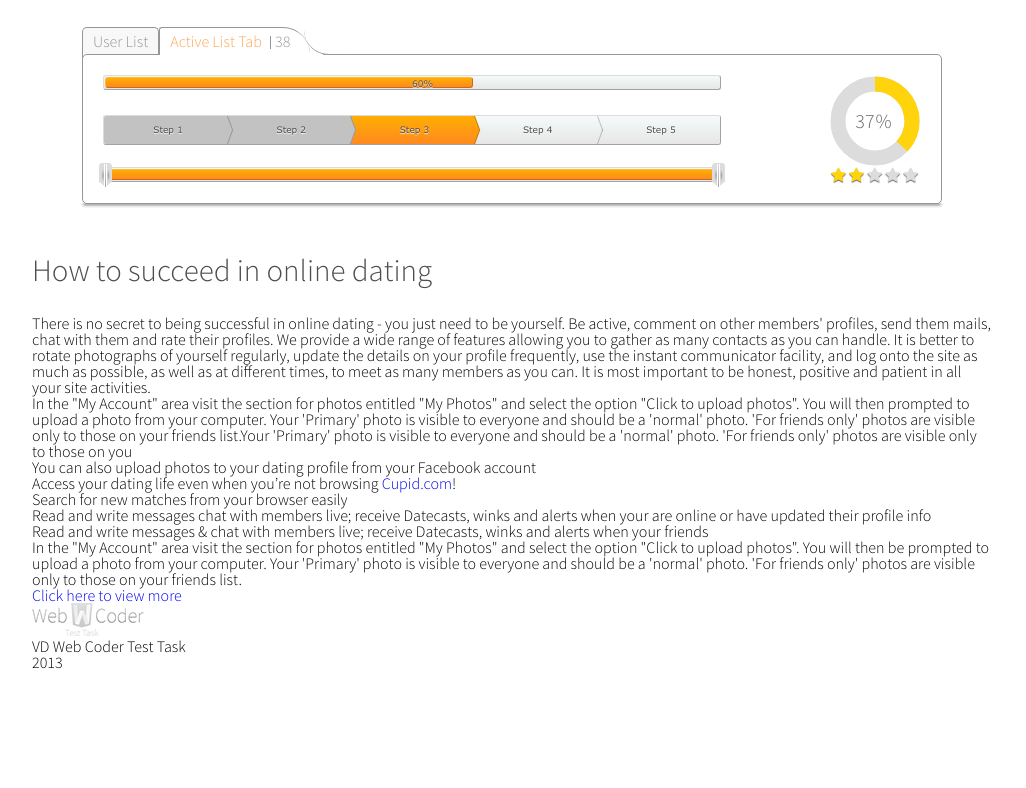
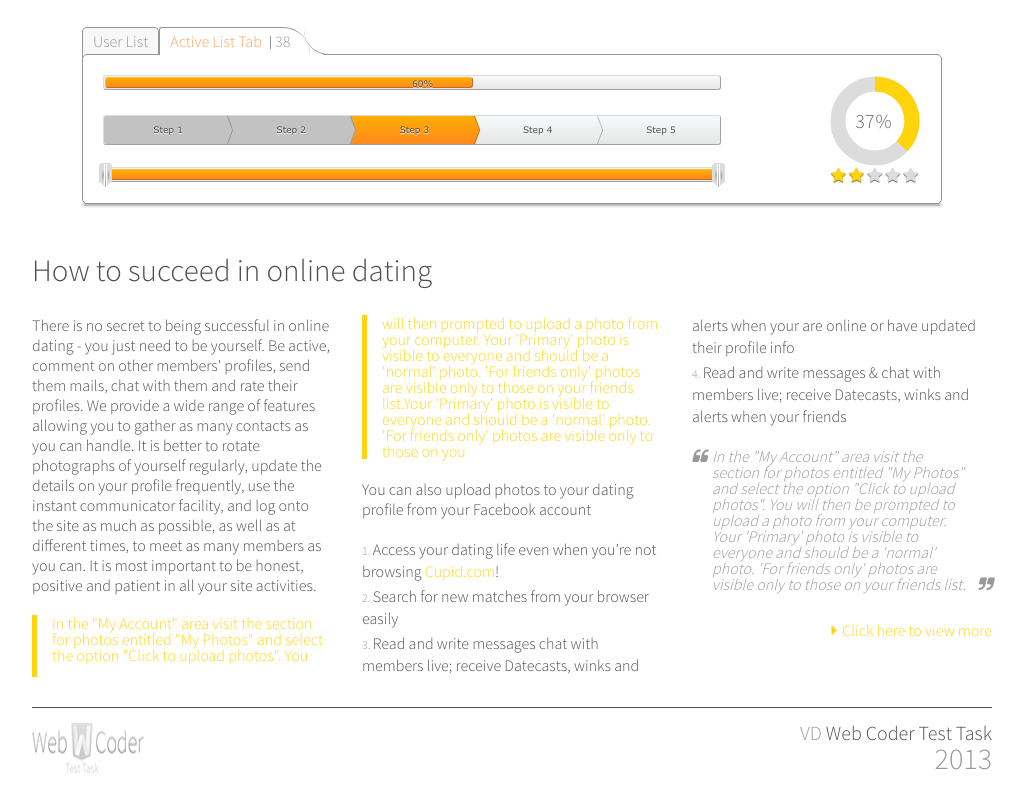
Before and after one commit to Max-im/testWebCoder, a website: page src/index.html in a window 1280 px wide. Shown: the part 1037-1825 px from the top of the page, without its empty margins (128-1154 px from the left). Before the commit the page ends 1709 px from the top, so only its background shows below. Drawn offline with Linux system fonts and the light colour scheme.

Commit message:
make how block and footer

```diff
--- a/src/index.html
+++ b/src/index.html
@@ -545,7 +545,7 @@
 
 				</div><!-- userList__tabs -->
 
-			</section>
+			</section><!-- userList -->
 
 		</div><!-- userInfo block -->
 
@@ -556,6 +556,8 @@
 			<section class="howTo block">
 
 				<h3 class="block__header">How to succeed in online dating</h3>
+
+				<div class="howTo__columns">
 
 					<p class="howTo__textNote">
 						There is no secret to being successful in online dating - you just need to be yourself. Be active, comment on other members' profiles, send them mails, chat with them and rate their profiles. We provide a wide range of features allowing you to gather as many contacts as you can handle. It is better to rotate photographs of yourself regularly, update the details on your profile frequently, use the instant communicator facility, and log onto the site as much as possible, as well as at different times, to meet as many members as you can. It is most important to be honest, positive and patient in all your site activities.
@@ -569,25 +571,36 @@
 						You can also upload photos to your dating profile from your Facebook account
 					</p>
 
-					<ol>
-						<li>
+					<ol class="howTo__ordList">
+						<li class="howTo__list">
+							<span class="howTo__listIn">
 								Access your dating life even when you’re not browsing <a class="block__link" target="_blank" href="#">Cupid.com</a>!
+							</span>
 						</li>
-						<li>
+						<li class="howTo__list">
+							<span class="howTo__listIn">
 								Search for new matches from your browser easily
+							</span>
 						</li>
-						<li>
+						<li class="howTo__list">
+							<span class="howTo__listIn">
 								Read and write messages  chat with members live; receive Datecasts, winks and alerts when your  are online or have updated their profile info
+							</span>
 						</li>
-						<li>
+						<li class="howTo__list">
+							<span class="howTo__listIn">
 								Read and write messages & chat with members live; receive Datecasts, winks and alerts when your friends
+							</span>
 						</li>
 					</ol>
 
 					<blockquote class="howTo__q howTo__q_gray">
 						In the "My Account" area visit the section for photos entitled "My Photos" and select the option "Click to upload photos". You will then be prompted to upload a photo from your computer. Your 'Primary' photo is visible to everyone and should be a 'normal' photo. 'For friends only' photos are visible only to those on your friends list.
 					</blockquote>
-					<a class="block__link" href="#" >Click here to view more</a>
+
+					<a class="block__link block__link_more" href="#" >Click here to view more</a>
+
+				</div><!-- howTo__columns -->
 
 
 			</section><!-- howTo block -->
@@ -605,6 +618,8 @@
 <footer class="footer">
 	<div class="container">
 
+		<div class="footer__wrap">
+
 			<img class="footer__logo" src="img/logoBottom.png" alt="WebWCoder Test Task">
 
 
@@ -618,7 +633,9 @@
 
 				<time class="footer__year">2013</time>
 
-		</div>
+			</div><!-- footer__info -->
+
+		</div><!-- footer__wrap -->
 
 	</div><!-- container -->
 </footer>
--- a/src/sass/style.scss
+++ b/src/sass/style.scss
@@ -447,7 +447,7 @@
 /*==================================================*/
 
 .userInfo{
-	padding: 50px 0 0 0;
+	padding: 50px 0 20px 0;
 	width: 100%;
 	&__block{
 		width: 50%;
@@ -477,7 +477,7 @@
 		text-align: justify;
 		color: $myGray;
 		font-family: "SourceSansProLight";
-
+		line-height: 20px;
 	}
 
 }
@@ -973,9 +973,134 @@
 
 
 
+
+
+
+
+// useInstructions
+/*==================================================*/
+
+
+
+.howTo{
+	&__columns{
+		columns: 3 auto;
+		column-gap: 30px;
+	}
+	&__textNote{
+		color: $myGray;
+		line-height: 20px;
+	}
+	&__q{
+		&_accent{
+			color: $accent;
+			line-height: 16px;
+			padding: 0 0 0 15px;
+			margin: 20px 0;
+			position: relative;
+			border-left: 5px solid $accent;
+		}
+		&_gray{
+			color: #999;
+			font-style: italic;
+			line-height: 16px;
+			margin: 0 20px;
+			position: relative;
+			&:before{
+				content: '\f10d';
+				font-family: 'fontAwesome';
+				color: 18px;
+				position: absolute;
+				left: -20px;
+
+			}
+			&:after{
+				content: '\f10e';
+				font-family: 'fontAwesome';
+				color: 18px;
+				position: absolute;
+				right: -20px;
+			}
+		}
+	}
+	&__ordList{
+		margin: 20px 0;
+		line-height: 20px;
+		color: $myGray;
+		list-style: number inside;
+	}
+	&__list{
+		margin: 3px 0;
+		color: #999;
+		font-size: 12px;
+		&In{
+			color: $myGray;
+			font-size: 16px;
+		}
+	}
+
+}
+
+.block{
+	&__link{
+		color: $accent;
+		&_more{
+			float: right;
+			padding: 30px 0;
+			&:before{
+				content:'\f0da';
+				font-family: 'fontAwesome';
+				padding: 0 5px 0 0;
+			}
+		}
+	}
+}
+
+
+
+
+
+
+
+
+
+
+
 /*3. FOOTER*/
 /*==================================================*/
-/*height="33" width="112"*/
+
+.footer{
+	padding: 30px 0 0 0;
+	&__wrap{
+		padding: 15px 0;
+		border-top: 1px solid $myGray;
+		display: flex;
+		justify-content: space-between;
+
+	}
+	&__infoText{
+		text-align: right;
+		font-size: 20px;
+		color: $myGray;
+	}
+	&__mark{
+		color: #999;
+	}
+	&__year{
+		float: right;
+		font-size: 30px;
+		color: #999;
+	}
+}
+
+
+
+
+
+
+
+
+
 
 
 
```
Also changed, not shown: src/css/style.min.css. Lines whose indentation alone changed are shown as unchanged.
